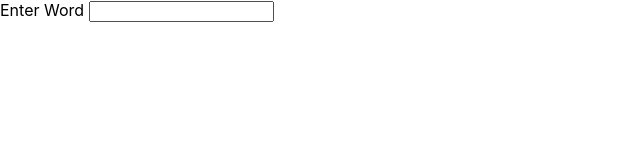
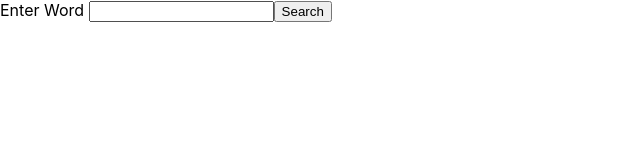
Before and after one commit to shesha4572/autocmplt-dict, a React (Create React App) app in the folder frontend/: page / in a window 1280 px wide. Shown: the top 160 px of the page, without its empty margins (0-640 px from the left). Built offline with nearby package versions, Linux system fonts and the light colour scheme.

Commit message:
Implemented handing off of data from form to meanings viewer page

```diff
--- a/frontend/package.json
+++ b/frontend/package.json
@@ -12,6 +12,7 @@
     "react": "^18.2.0",
     "react-bootstrap": "^2.5.0",
     "react-dom": "^18.2.0",
+    "react-router-dom": "^6.4.2",
     "react-scripts": "5.0.1",
     "web-vitals": "^2.1.4",
     "yup": "^0.32.11"
--- /dev/null
+++ b/frontend/src/Dictionary.js
@@ -0,0 +1,28 @@
+import React , {Component} from "react";
+import axios from "axios";
+
+
+class Dictionary extends React.Component{
+
+    initialState = {
+        word : document.getElementById("word").value,
+        jsonWord : axios.get("http://localhost:8000/getMeanings/" + document.getElementById("word").value).then((res) => this.setState({jsonWord : res.data}))
+    }
+
+    state = this.initialState
+
+    render() {
+        return(
+            <div>
+                <h1> {this.state.word} </h1>
+                <p>
+                    {this.state.jsonWord.word} {this.state.jsonWord.meanings}
+                </p>
+            </div>
+        );
+    }
+
+
+}
+
+export default Dictionary
--- a/frontend/src/Form.js
+++ b/frontend/src/Form.js
@@ -1,6 +1,7 @@
-import React, {Component, useState} from "react";
-
+import React, {Component} from "react";
+import {Link} from "react-router-dom";
 import axios from "axios";
+import {Button} from "react-bootstrap";
 
 class Form extends Component{
     initialState = {
@@ -27,14 +28,19 @@ class Form extends Component{
 
     }
 
+
     render() {
         const count = 0
+        const link = "/getMeaning/"
         return(
             <form>
                 <label htmlFor="word"> Enter Word </label>
                 <input type= "word" list = "suggestions" name = "word" id = "word" onChange={this
                     .handleChange} autoComplete={"off"}/>
-                <datalist id = "suggestions"> {this.state.autoFillList.map(this.showSuggestions)}</datalist>
+                <Link to={link}>
+                <Button className= "search-button" id = "search-button" > Search </Button>
+                </Link>
+                <datalist id = "suggestions" onClick={this.searchWord}> {this.state.autoFillList.map(this.showSuggestions)}</datalist>
             </form>
         );
     }
@@ -45,7 +51,7 @@ class Form extends Component{
     }
 
     showSuggestions(item) {
-        return <option key = {item.word}  value={item.word}/>
+        return <option key = {item.word}  value={item.word} />
     }
 }
 
--- a/frontend/src/index.js
+++ b/frontend/src/index.js
@@ -3,15 +3,23 @@ import ReactDOM from 'react-dom/client';
 import './index.css' ;
 import App from './App';
 import Form from "./Form";
+import Dictionary from "./Dictionary"
 import reportWebVitals from './reportWebVitals';
 import {Dropdown} from "bootstrap";
+import {BrowserRouter, Route, Routes, useLocation} from "react-router-dom"
 
 const root = ReactDOM.createRoot(document.getElementById('root'));
 root.render(
-  <React.StrictMode>
-    <Form />
-  </React.StrictMode>
+    <React.StrictMode>
+        <BrowserRouter>
+            <Routes>
+                <Route path = "/" element = {<Form/>}> </Route>
+                <Route path = "/getMeaning/" element = {<Dictionary/>}> </Route>
+            </Routes>
+        </BrowserRouter>
+    </React.StrictMode>
 );
+
 
 // If you want to start measuring performance in your app, pass a function
 // to log results (for example: reportWebVitals(console.log))
```
Also changed, not shown: 1 other file (tests, documents, lock files or other folders).
